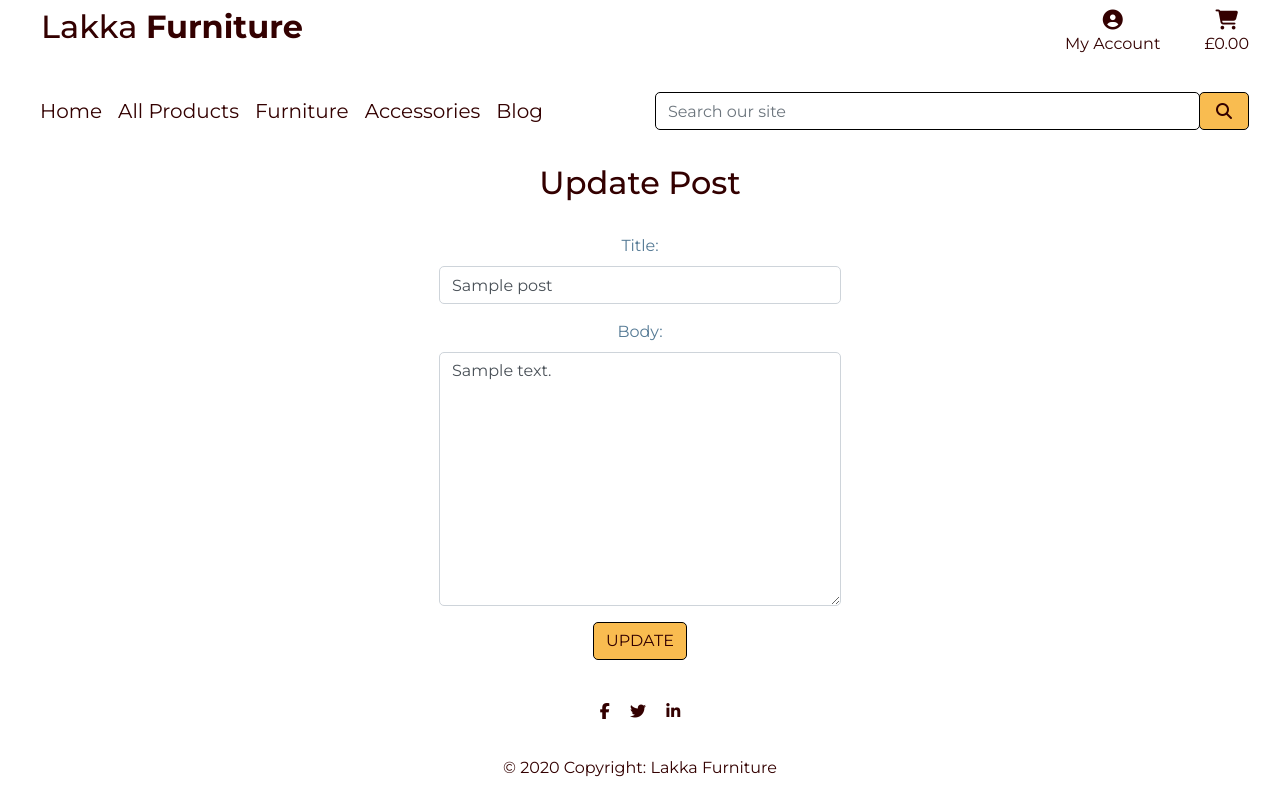
After one commit to Code-Institute-Submissions/svickery-lakkafurniture, a Django app: page /blog/article/edit/1 in a window 1280 px wide. The commit adds this page. Run offline with Django 3.2, Linux system fonts and the light colour scheme; tables that the repository leaves empty hold one stand-in row (values such as "Sample post"); parts of the project's set-up code (start-up, migrations or seed data) failed here and were passed over; some libraries are stand-ins or nearby versions.

Commit message:
Edit blog and delete blog entry logic added to site

```diff
--- a/blog/forms.py
+++ b/blog/forms.py
@@ -11,3 +11,14 @@ class PostForm(forms.ModelForm):
             'author': forms.Select(attrs={'class': 'form-control'}),
             'body': forms.Textarea(attrs={'class': 'form-control'}),
         }
+
+
+class EditForm(forms.ModelForm):
+    class Meta:
+        model = Post
+        fields = ('title', 'body')
+
+        widgets = {
+            'title': forms.TextInput(attrs={'class': 'form-control'}),
+            'body': forms.Textarea(attrs={'class': 'form-control'}),
+        }
--- a/blog/templates/blog.html
+++ b/blog/templates/blog.html
@@ -13,7 +13,9 @@
 
 <ul>
 {% for post in object_list %}
-    <li class="home-text"><a class="home-text" href="{% url 'blog-article' post.pk %}">{{ post.title }}</a> - {{ post.author }}<br>
+    <li class="home-text"><a class="home-text" href="{% url 'blog-article' post.pk %}">{{ post.title }}</a> -
+        {{ post.author }} <small><a href="{% url 'update_post' post.pk %}"a>Edit</a></small>
+        <small><a href="{% url 'delete_post' post.pk %}"a>Delete</a></small><br>
     {{ post.body }}</li>
 {% endfor %}
 </ul>
--- a/blog/templates/blog_details.html
+++ b/blog/templates/blog_details.html
@@ -13,6 +13,8 @@
 
     <h2 class="home-text text-center">{{ post.title }}</h2>
     <small class="home-text">By: {{ post.author }}</small><br>
+    <small><a href="{% url 'update_post' post.pk %}"a>Edit</a></small>
+    <small><a href="{% url 'delete_post' post.pk %}"a>Delete</a></small><br>
     <hr>
     <br>
     <p class="home-text text-center">{{ post.body }}</p>
--- /dev/null
+++ b/blog/templates/update_post.html
@@ -0,0 +1,24 @@
+{% extends "base.html" %}
+{% load static %}
+
+{% block page_header %}
+    <div class="container header-container">
+        <div class="row">
+            <div class="col"></div>
+        </div>
+    </div>
+{% endblock %}
+
+{% block content %}
+
+<h2 class="home-text text-center">Update Post</h2>
+<br>
+<div class="row justify-content-center align-items-center">
+<div class="form-group">
+<form class="text-center" method="POST">
+    {% csrf_token %}
+    {{ form.as_p }}
+        <button class="home-text btn border-black text-uppercase">Update</button>
+</div>
+</div>
+{% endblock %}
--- a/blog/urls.py
+++ b/blog/urls.py
@@ -1,10 +1,12 @@
 from django.contrib import admin
 from django.urls import path
-from .views import Blog, BlogDetail, AddPost
+from .views import Blog, BlogDetail, AddPost, UpdatePost, DeletePost
 
 urlpatterns = [
     # path('', views.blog, name='blog'),
     path('', Blog.as_view(), name="blog"),
     path('article/<int:pk>', BlogDetail.as_view(), name='blog-article'),
     path('add_post/', AddPost.as_view(), name="add_post"),
+    path('article/edit/<int:pk>', UpdatePost.as_view(), name="update_post"),
+    path('article/<int:pk>/delete', DeletePost.as_view(), name="delete_post"),
 ]
--- a/blog/views.py
+++ b/blog/views.py
@@ -1,7 +1,8 @@
 from django.shortcuts import render
 from .models import Post
-from django.views.generic import ListView, DetailView, CreateView
-from .forms import PostForm
+from django.views.generic import ListView, DetailView, CreateView, UpdateView, DeleteView
+from .forms import PostForm, EditForm
+from django.urls import reverse_lazy
 
 # Create your views here.
 # def blog(request):
@@ -10,6 +11,7 @@ from .forms import PostForm
 class Blog(ListView):
     model = Post
     template_name = 'blog.html'
+    ordering = ['-id']
 
 
 class BlogDetail(DetailView):
@@ -22,3 +24,15 @@ class AddPost(CreateView):
     form_class = PostForm
     template_name = 'add_post.html'
     # fields = '__all__'
+
+
+class UpdatePost(UpdateView):
+    model = Post
+    form_class = EditForm
+    template_name = 'update_post.html'
+
+
+class DeletePost(DeleteView):
+    model = Post
+    template_name = 'delete_post.html'
+    success_url = reverse_lazy('blog')
--- a/lakka_furniture/settings.py
+++ b/lakka_furniture/settings.py
@@ -42,7 +42,6 @@ INSTALLED_APPS = [
     'django.contrib.sites',
     'allauth',
     'allauth.account',
-    'allauth.socialaccount',
     'home',
     'products',
     'bag',
--- a/static/css/base.css
+++ b/static/css/base.css
@@ -19,6 +19,7 @@ body   {
 }
 
 .nav-logo {
+    padding-left: 10px;
     text-align: start;
 }
 
```
Also changed, not shown: blog/templates/delete_post.html (added, +27 -0 lines).
